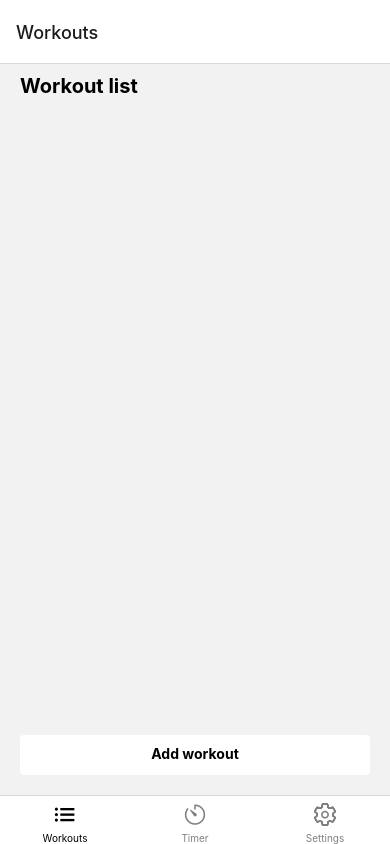
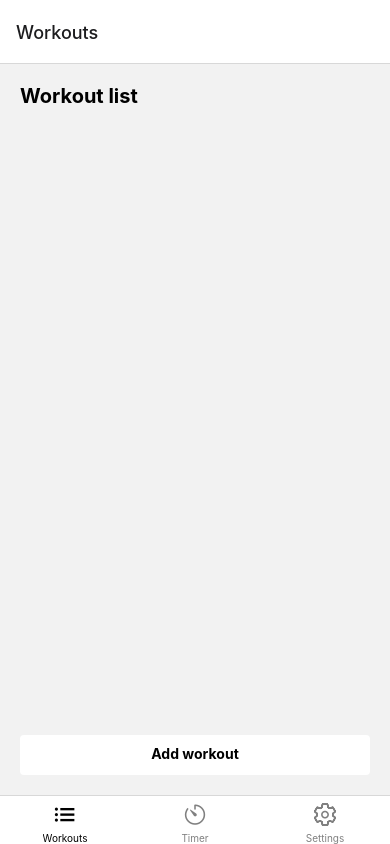
Before and after one commit to marcterradas/timers-exercises-series, a React Native app: screen / in a window 390 px wide. Built offline with nearby package versions, Linux system fonts and the light colour scheme.

Commit message:
style: :art:

```diff
--- a/src/styles/workout.styles.js
+++ b/src/styles/workout.styles.js
@@ -6,7 +6,7 @@ const styles = StyleSheet.create({
     alignItems: "center",
     justifyContent: "center",
     alignSelf: "stretch",
-    paddingTop: 10,
+    paddingTop: 20,
   },
   subContainer: {
     alignSelf: "stretch",
```
